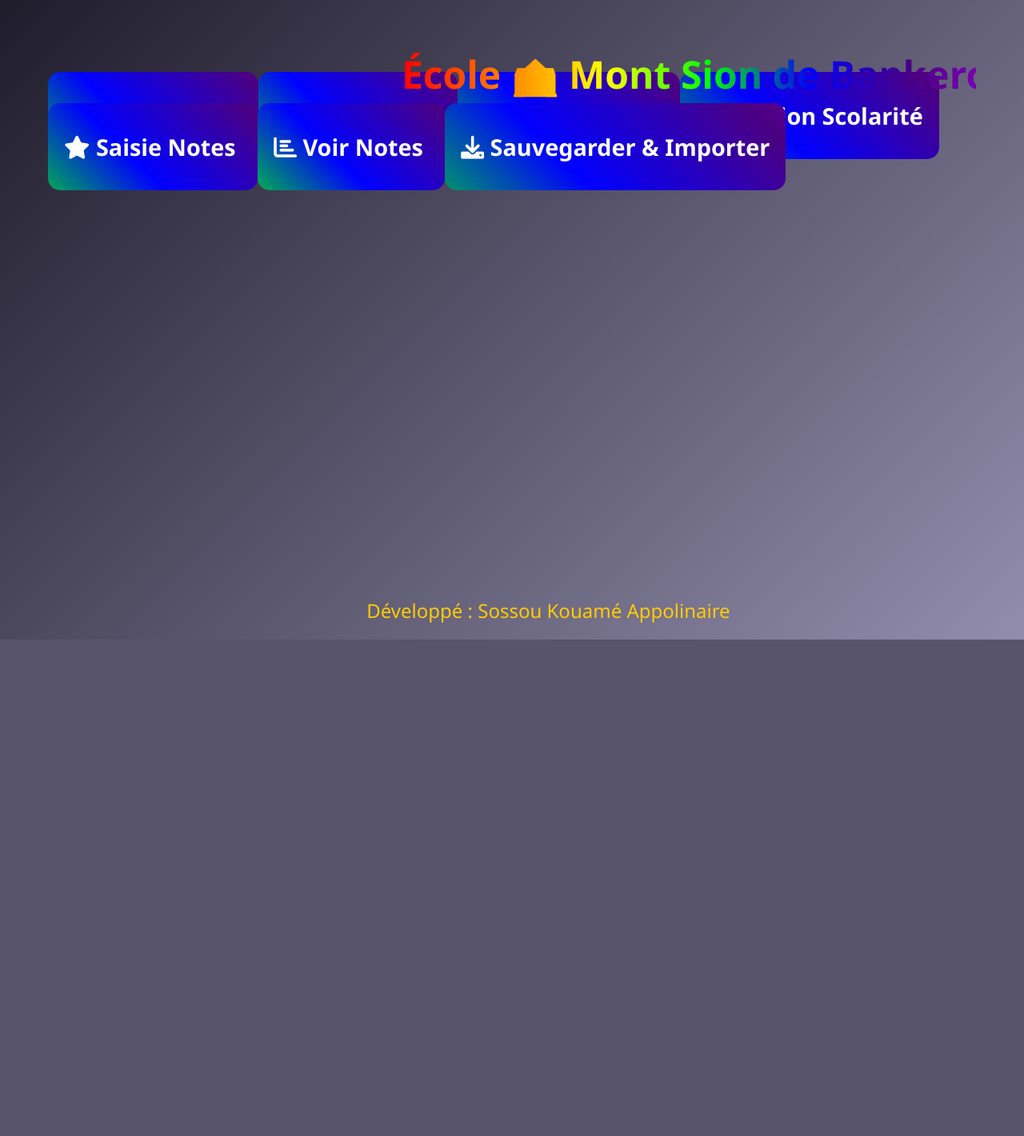
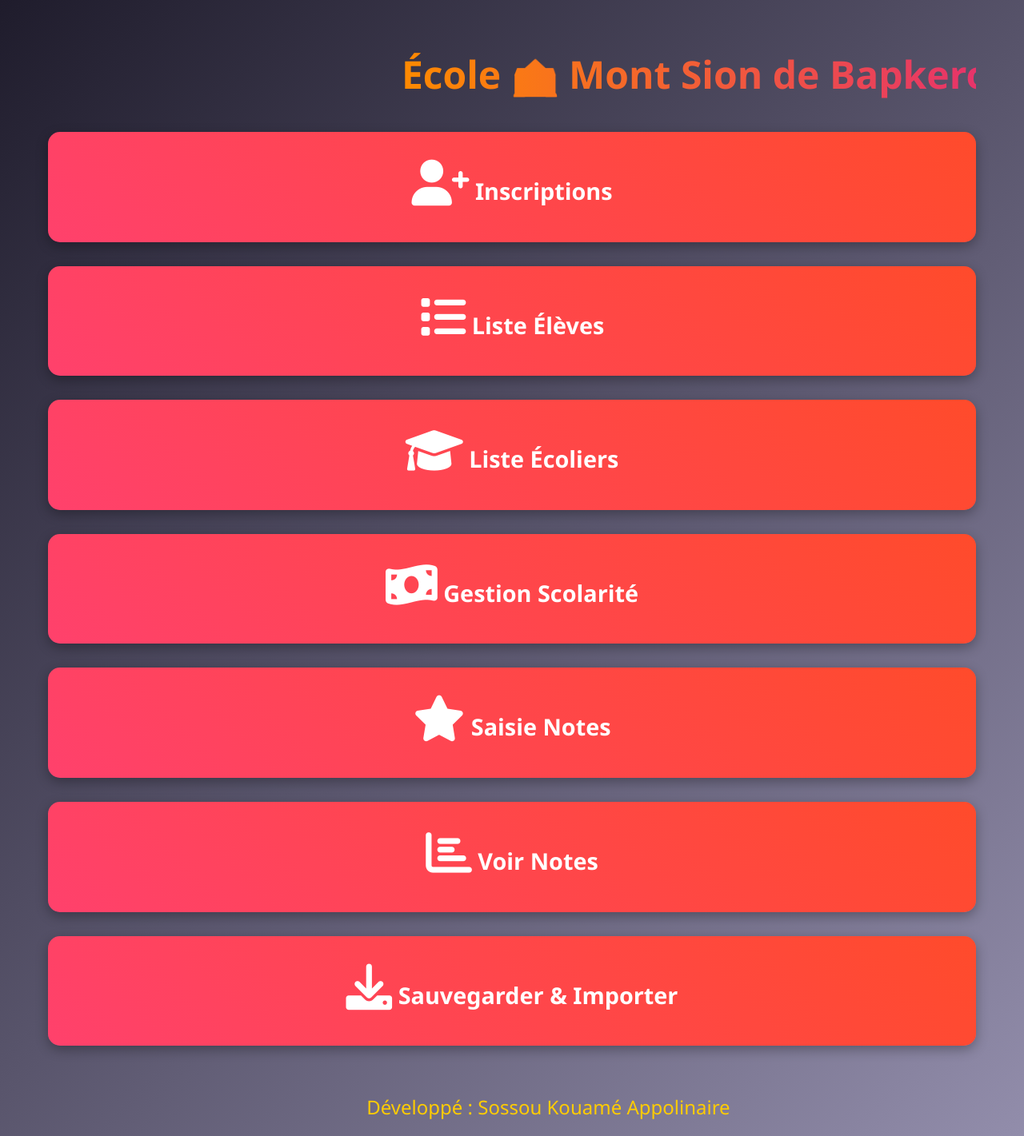
Before and after one commit to appolinair2355/-cole-, a Flask app: page / in a window 1280 px wide. Shown: the whole page at 80% size. Before the commit the page ends 800 px from the top, so only its background shows below. Run offline with Flask 3, Linux system fonts and the light colour scheme.

Commit message:
Update style.css

```diff
--- a/static/css/style.css
+++ b/static/css/style.css
@@ -35,7 +35,7 @@
     display: inline-block;
     font-size: 3em;
     font-weight: bold;
-    background: linear-gradient(90deg, #ff0000, #ff7f00, #ffff00, #00ff00, #0000ff, #4b0082, #9400d3);
+    background: linear-gradient(90deg, #ff8a00, #e52e71);
     -webkit-background-clip: text;
     -webkit-text-fill-color: transparent;
     animation: scroll 10s linear infinite;
@@ -62,82 +62,39 @@
     animation: scroll 12s linear infinite;
 }
 
-/* ===== BOUTONS ARC-EN-CIEL UNIVERSELS ===== */
-.btn,
-.home-btn,
-.payment-btn,
-.note-btn,
-.save-btn {
-    background: linear-gradient(45deg,
-        #ff0000 0%,
-        #ff7f00 14%,
-        #ffff00 28%,
-        #00ff00 42%,
-        #0000ff 57%,
-        #4b0082 71%,
-        #9400d3 85%,
-        #ff0000 100%);
-    background-size: 400% 400%;
-    color: white;
-    border: none;
-    border-radius: 8px;
-    cursor: pointer;
-    font-weight: bold;
-    transition: transform 0.3s ease, box-shadow 0.3s ease;
-    animation: arc-en-ciel 3s ease infinite;
-}
-
-.btn:hover,
-.home-btn:hover,
-.payment-btn:hover,
-.note-btn:hover,
-.save-btn:hover {
-    transform: scale(1.05);
-    box-shadow: 0 0 20px rgba(255, 255, 255, 0.6);
-}
-
-@keyframes arc-en-ciel {
-    0%   { background-position: 0% 50%; }
-    50%  { background-position: 100% 50%; }
-    100% { background-position: 0% 50%; }
-}
-
-/* ===== TAILLES SPÉCIFIQUES ===== */
-.btn {
-    padding: 12px 30px;
-    font-size: 1.2em;
+/* ===== BOUTONS GRANDS ET COLORÉS ===== */
+.buttons-grid {
+    display: flex;
+    flex-direction: column;
+    gap: 30px;
+    margin: 40px 0;
 }
 
 .home-btn {
+    background: linear-gradient(45deg, #ff416c, #ff4b2b);
+    color: white;
     padding: 35px 20px;
     font-size: 1.8em;
+    font-weight: bold;
+    border-radius: 15px;
     text-decoration: none;
     text-align: center;
     width: 100%;
-    border-radius: 15px;
+    transition: transform 0.3s ease;
+    box-shadow: 0 5px 15px rgba(0,0,0,0.3);
 }
 
-.payment-btn {
-    padding: 8px 15px;
-    font-size: 1em;
-    border-radius: 6px;
+.home-btn:hover {
+    transform: scale(1.05);
 }
 
-.note-btn {
-    padding: 6px 12px;
-    font-size: 0.9em;
-    border-radius: 5px;
-}
-
-.save-btn {
-    padding: 15px 30px;
-    font-size: 1.3em;
-    border-radius: 8px;
+.home-btn i {
+    font-size: 2em;
+    margin-bottom: 10px;
 }
 
 /* ===== FORMULAIRES ===== */
-.form-container,
-.table-container {
+.form-container {
     background: rgba(255, 255, 255, 0.1);
     backdrop-filter: blur(15px);
     border: 1px solid rgba(255, 255, 255, 0.2);
@@ -184,6 +141,21 @@
     box-shadow: 0 0 10px #ff416c;
 }
 
+.btn {
+    background: linear-gradient(45deg, #ff416c, #ff4b2b);
+    color: white;
+    padding: 15px 30px;
+    border: none;
+    border-radius: 8px;
+    cursor: pointer;
+    font-size: 1.3em;
+    transition: background 0.3s;
+}
+
+.btn:hover {
+    background: linear-gradient(45deg, #ff4b2b, #ff416c);
+}
+
 /* ===== TABLEAUX ===== */
 table {
     width: 100%;
@@ -199,9 +171,8 @@
 
 th {
     background: rgba(255, 255, 255, 0.1);
-}
-
-/* ===== AUTH PAGE ===== */
+    }
+    /* ===== AUTH PAGE ===== */
 .auth-container {
     display: flex;
     justify-content: center;
@@ -239,4 +210,4 @@
     margin-top: 20px;
     color: #fff;
     font-size: 1em;
-    }
+}
```
